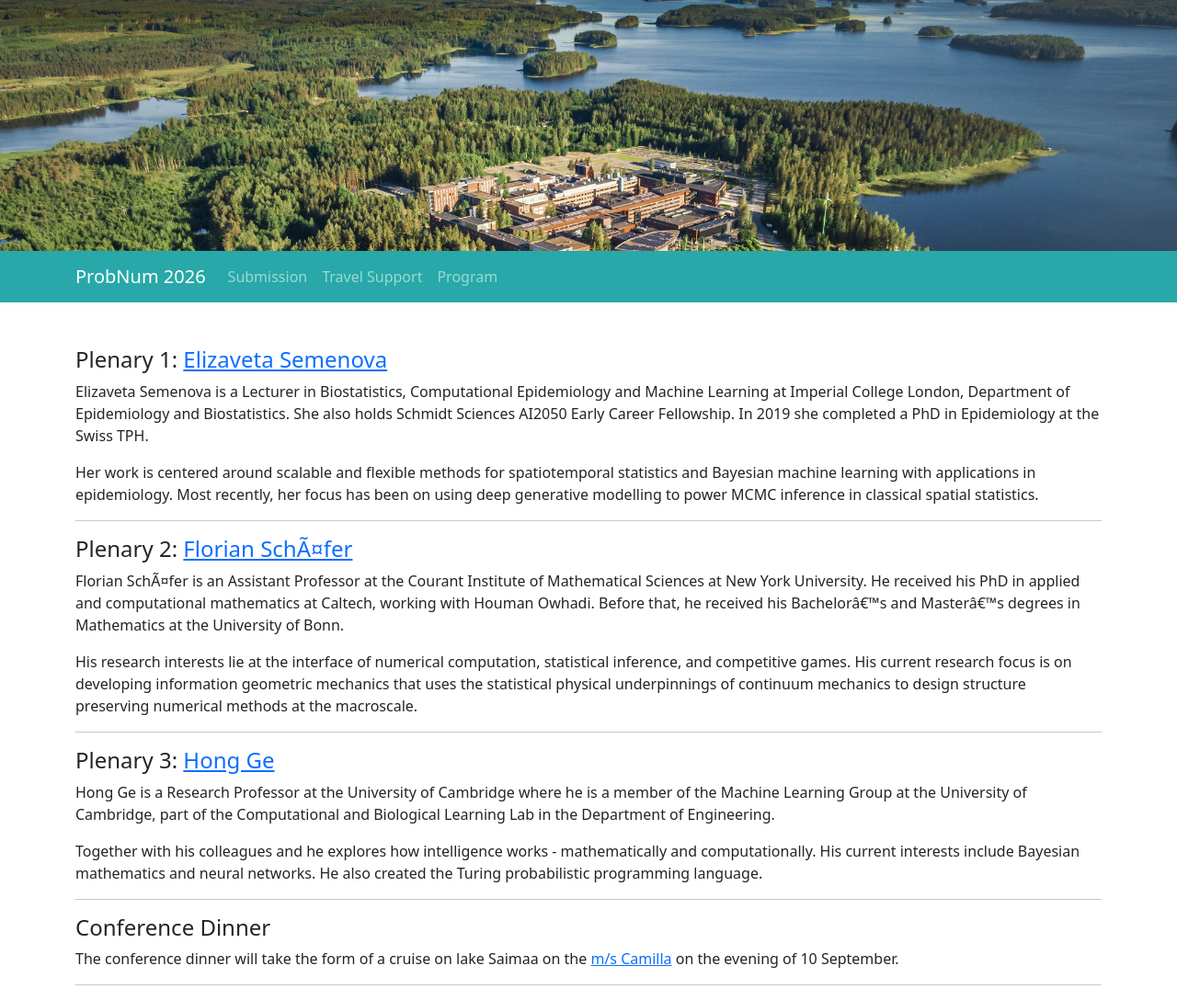
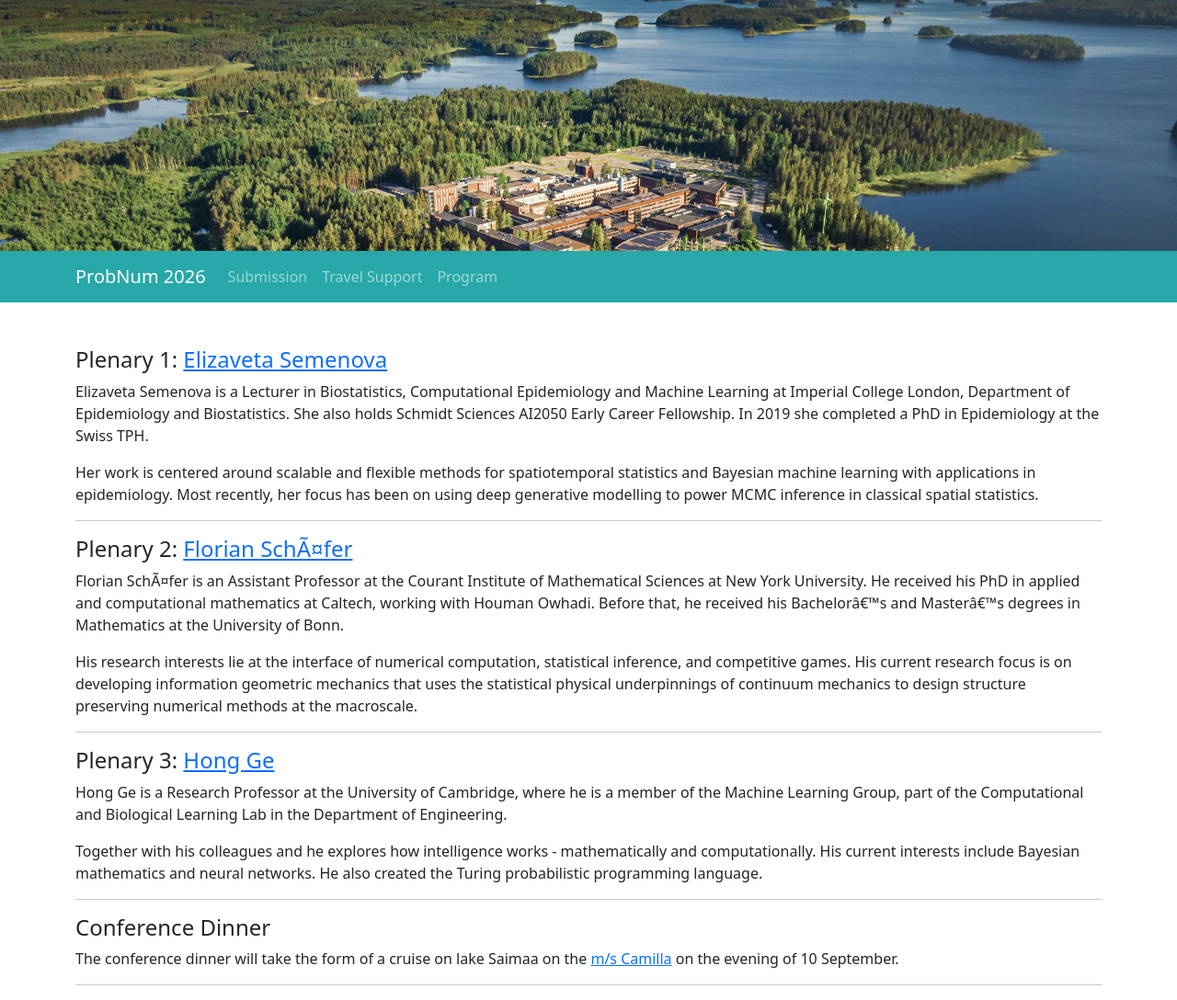
Before and after one commit to probnum2026/probnum2026.github.io, a Jekyll site: the page built from program.md, in a window 1280 px wide. Shown: the whole page at 92% size. Built offline with Jekyll 4.4.1, drawn with Linux system fonts in a browser that asks for light colours; nearby versions of some CDN libraries.

Commit message:
adjust bio

```diff
--- a/program.md
+++ b/program.md
@@ -23,7 +23,7 @@ His research interests lie at the interface of numerical computation, statistica
 #### Plenary 3: [Hong Ge](https://mlg.eng.cam.ac.uk/hong/)
 
 
-Hong Ge is a Research Professor at the University of Cambridge where he is a member of the Machine Learning Group at the University of Cambridge, part of the Computational and Biological Learning Lab in the Department of Engineering.
+Hong Ge is a Research Professor at the University of Cambridge, where he is a member of the Machine Learning Group, part of the Computational and Biological Learning Lab in the Department of Engineering.
 
 Together with his colleagues and he explores how intelligence works - mathematically and computationally. His current interests include Bayesian mathematics and neural networks. He also created the Turing probabilistic programming language.
 
```
